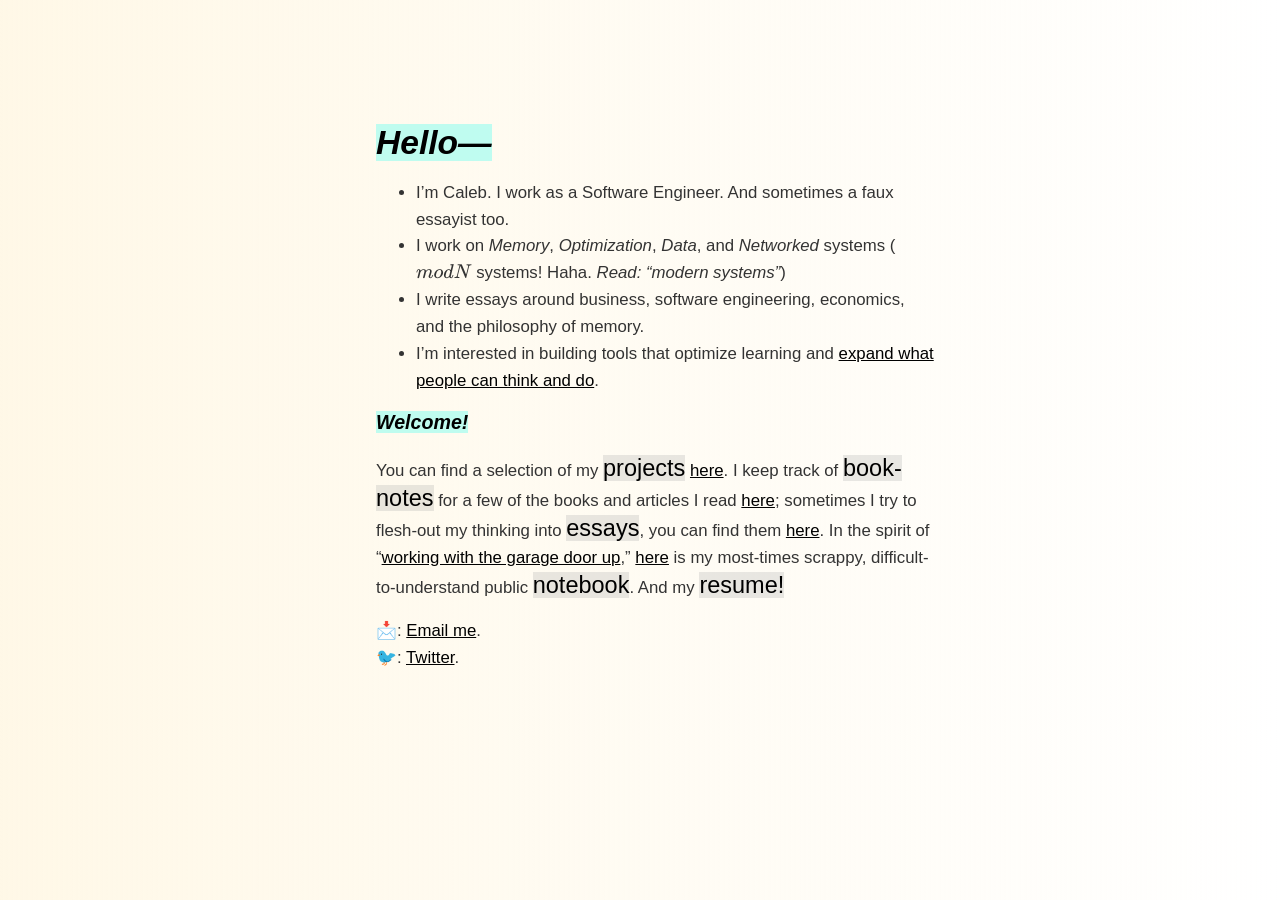
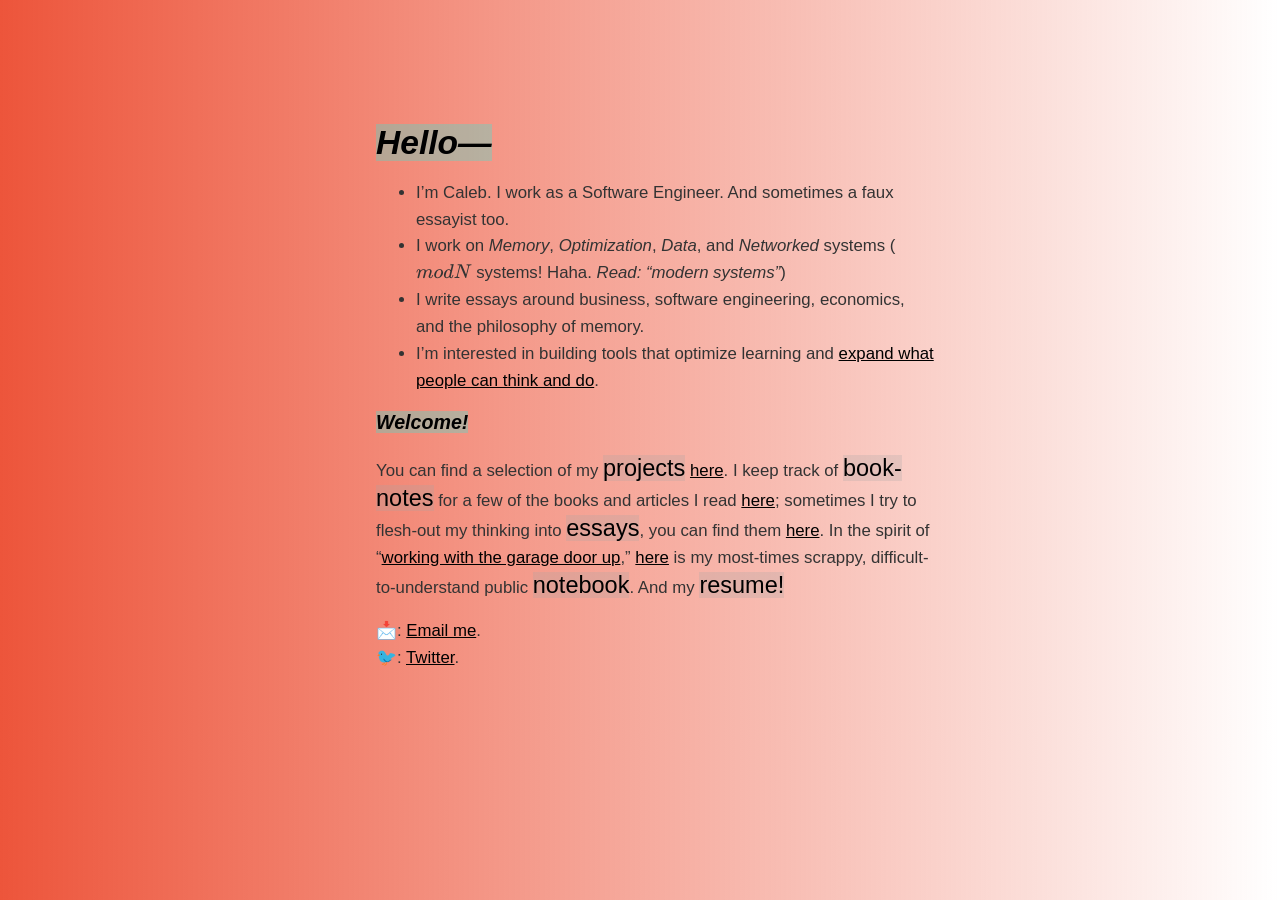
Before and after one commit to dCO2/rococo, a Jekyll site: the page built from index.md, in a window 1280 px wide. Built offline with Jekyll 4.4.1, drawn with Linux system fonts in a browser that asks for light colours; some web fonts are replaced; formulas are drawn with MathJax 3.

Commit message:
Made background a linear-gradient of bright-red

```diff
--- a/assets/css/styles.css
+++ b/assets/css/styles.css
@@ -15,7 +15,7 @@ body {
     font-family: 'LMRomanDemi10', sans-serif; */
     text-align: left;
     font-size: 14px;
-    background-image: linear-gradient(to right, rgb(255,248,231,1), rgb(255,248,231,0));
+    background-image: linear-gradient(to right, rgb(237,85,59,1), rgb(237,85,59,0));
 
 }
 
```
